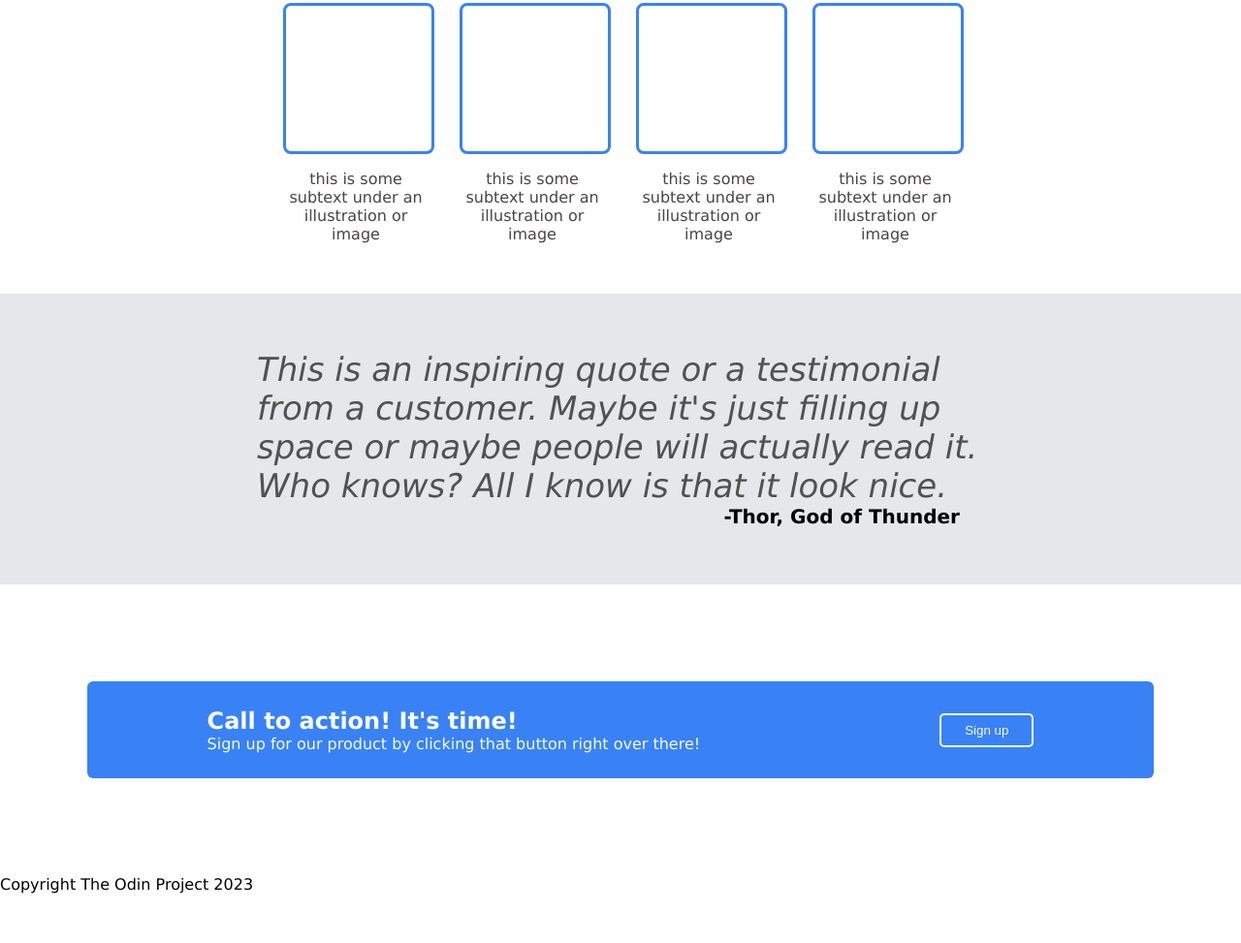
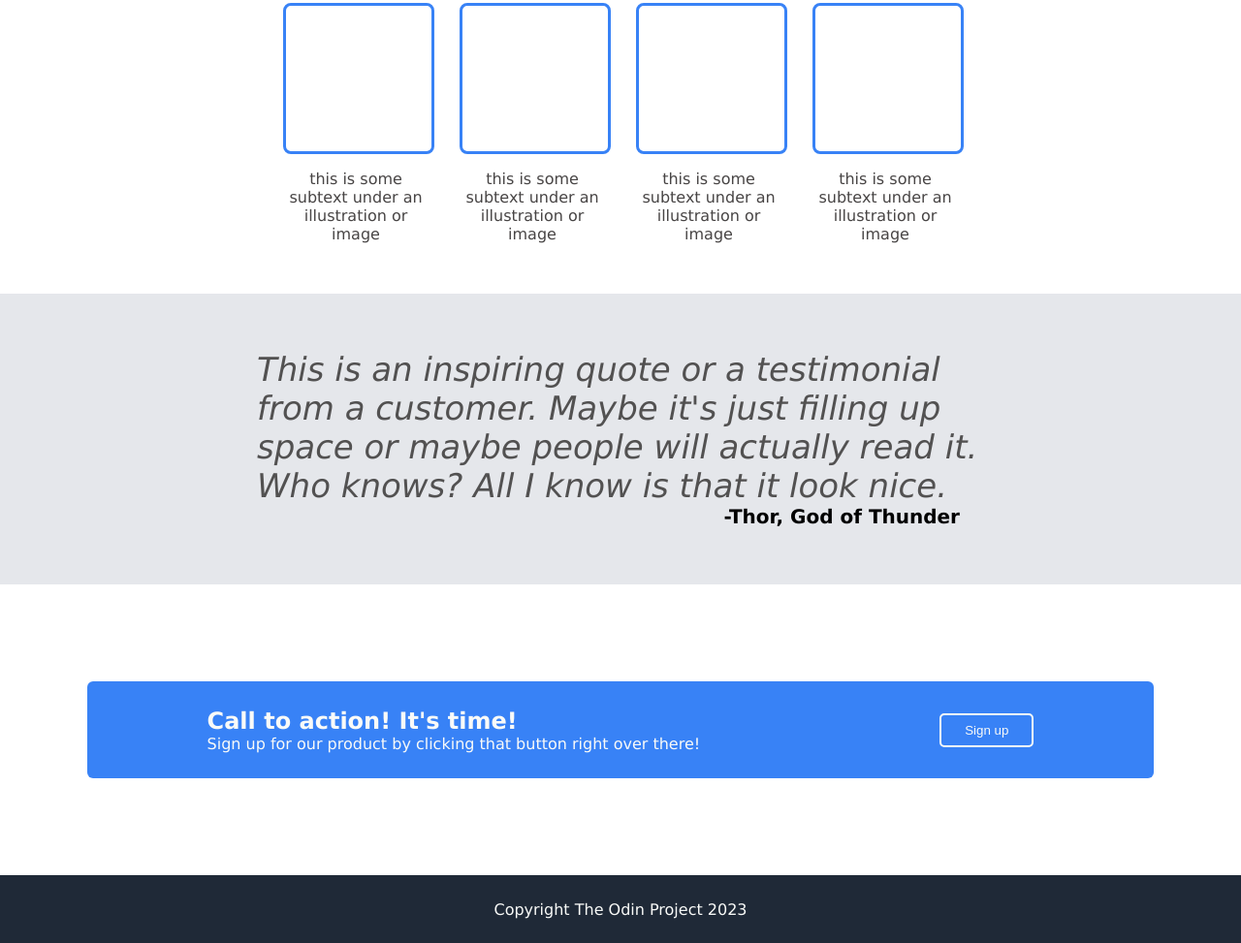
Before and after one commit to Aswin-04/Landing-Page, a plain HTML site: page index.html in a window 1280 px wide. Shown: the part 442-1415 px from the top of the page at 97% size. Before the commit the page ends 1364 px from the top, so only its background shows below. Drawn offline with Linux system fonts and the light colour scheme.

Commit message:
feat: Add footer section

```diff
--- a/index.html
+++ b/index.html
@@ -81,7 +81,7 @@
             </div>
         </div>
 
-        <div>
+        <div class="footer">
             Copyright The Odin Project 2023
         </div>
 
--- a/style.css
+++ b/style.css
@@ -208,3 +208,16 @@ button {
 }
 
                                     /* end of sign up section */
+
+                                            /* footer */
+
+.footer {
+    height: 70px;
+    background-color: #1f2937;
+    color: #f9faf8;
+    display: flex;
+    justify-content: center;
+    align-items: center;
+}
+
+                                        /* end of footer */
```
